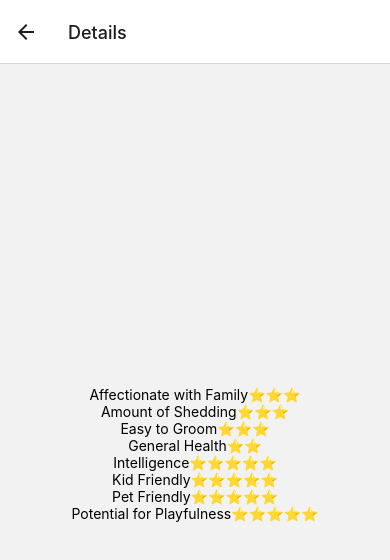
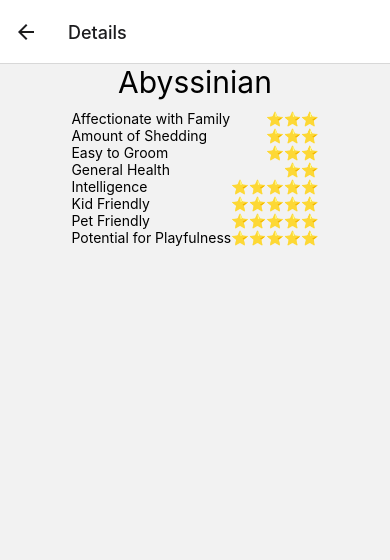
Before and after one commit to joshbroughton/cat-breeds, a React Native app: screen / in a window 390 px wide. Both pictures are taken after a click on the element 195 px from the left and 230 px from the top of the page. Shown: the top 560 px of the page. Built offline with nearby package versions, Linux system fonts and the light colour scheme.

Commit message:
use flatlist in details page

```diff
--- a/App.js
+++ b/App.js
@@ -5,6 +5,7 @@ import { createStackNavigator } from '@react-navigation/stack';
 import SegmentedControl from '@react-native-segmented-control/segmented-control';
 
 import Item from './Item';
+import Feature from './Feature';
 
 import { cats, dogs } from './breeds';
 import { filterByBreed } from './util';
@@ -46,18 +47,17 @@ function DetailsScreen({ route}) {
   const { item } = route.params;
   return (
    <View style={{ flex: 1, alignItems: 'center', justifyContent: 'center' }}>
-    {Object.keys(item).map((key => {
-          if (key === 'breed') {
-            return
-          } else {
-            return(
-              <View style={styles.itemContainer}>
-                <Text key={key} style={styles.features}>{`${key}`}</Text>
-                <Text>{"⭐".repeat(item[key])}</Text>
-              </View>
-            )
-          }
-        }))}
+    <Text style={styles.title}>{item.breed}</Text>
+    <FlatList
+      data={Object.keys(item)}
+      renderItem={(obj) => {
+        const feature = obj.item
+        if (feature === 'breed') {
+          return
+        } else {
+          return(<Feature feature={feature} stars={item[feature]} />)
+        }
+    }}/>
    </View>
   );
  }
@@ -92,5 +92,9 @@ const styles = StyleSheet.create({
   },
   features: {
     justifyContent: 'space-between'
-  }
+  },
+  title: {
+    fontSize: 30,
+    paddingBottom: 10,
+  },
 });
```
